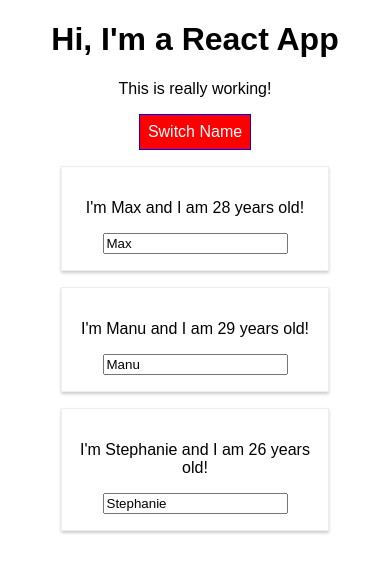
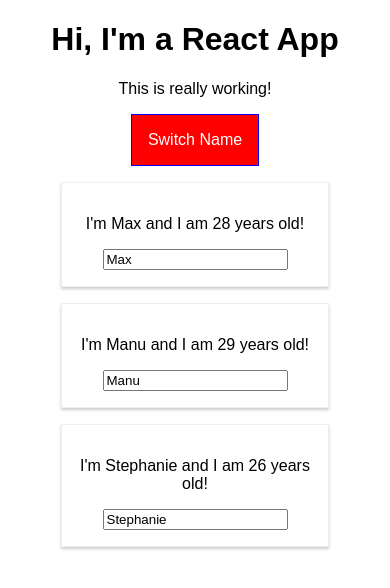
Before and after one commit to stnDani/react, a React (Create React App) app in the folder react-complete-guide/: page / in a window 390 px wide. Both pictures are taken after a click on the button "Switch Name". Shown: the top 588 px of the page. Built offline with nearby package versions, Linux system fonts and the light colour scheme.

Commit message:
styling and media queries

```diff
--- a/react-complete-guide/src/App.js
+++ b/react-complete-guide/src/App.js
@@ -45,16 +45,8 @@ class App extends Component {
   }
 
   render() {
-    const style = {
-      backgroundColor: 'green',
-      color: 'white',
-      font: 'inherit',
-      border: '1px solid blue',
-      padding: '8px',
-      cursor: 'pointer'
-    }
-
     let persons = null;
+    let btnClass = '';
 
     if (this.state.showPersons) {
       persons = (
@@ -70,7 +62,7 @@ class App extends Component {
         </div>
       );
 
-      style.backgroundColor = 'red';
+      btnClass = styles.Red;
     }
 
     const classes = [];
@@ -88,7 +80,7 @@ class App extends Component {
         <h1>Hi, I'm a React App</h1>
         <p className={classes.join(' ')}>This is really working!</p>
         <button
-          style={style}
+          className={btnClass}
           onClick={this.togglePersonsHandler}>Switch Name</button>
         {persons}
       </div>
--- a/react-complete-guide/src/App.module.css
+++ b/react-complete-guide/src/App.module.css
@@ -9,3 +9,26 @@
 .bold {
   font-weight: bold;
 }
+
+.App button {
+  border: 1px solid blue;
+  padding: 16px;
+  background-color: green;
+  font: inherit;
+  color: white;
+  cursor: pointer;
+}
+
+.App button:hover {
+  background-color: lightgreen;
+  color: black;
+}
+
+.App button.Red {
+  background-color: red;
+}
+
+.App button.Red:hover {
+  background-color: salmon;
+  color: black;
+}
--- a/react-complete-guide/src/Person/Person.css
+++ b/react-complete-guide/src/Person/Person.css
@@ -6,3 +6,9 @@
     padding: 16px;
     text-align: center;
 }
+
+@media (min-width: 500px) {
+    .Person {
+        width: 450px;
+    }
+}
```
